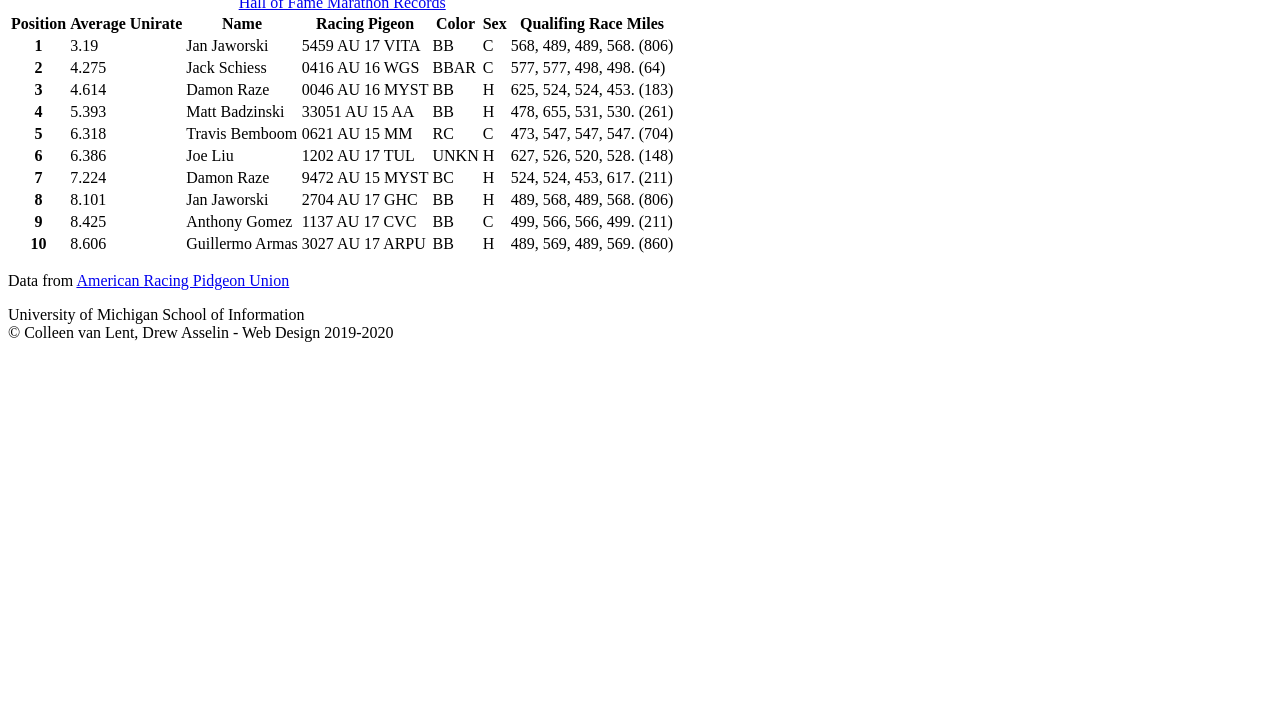
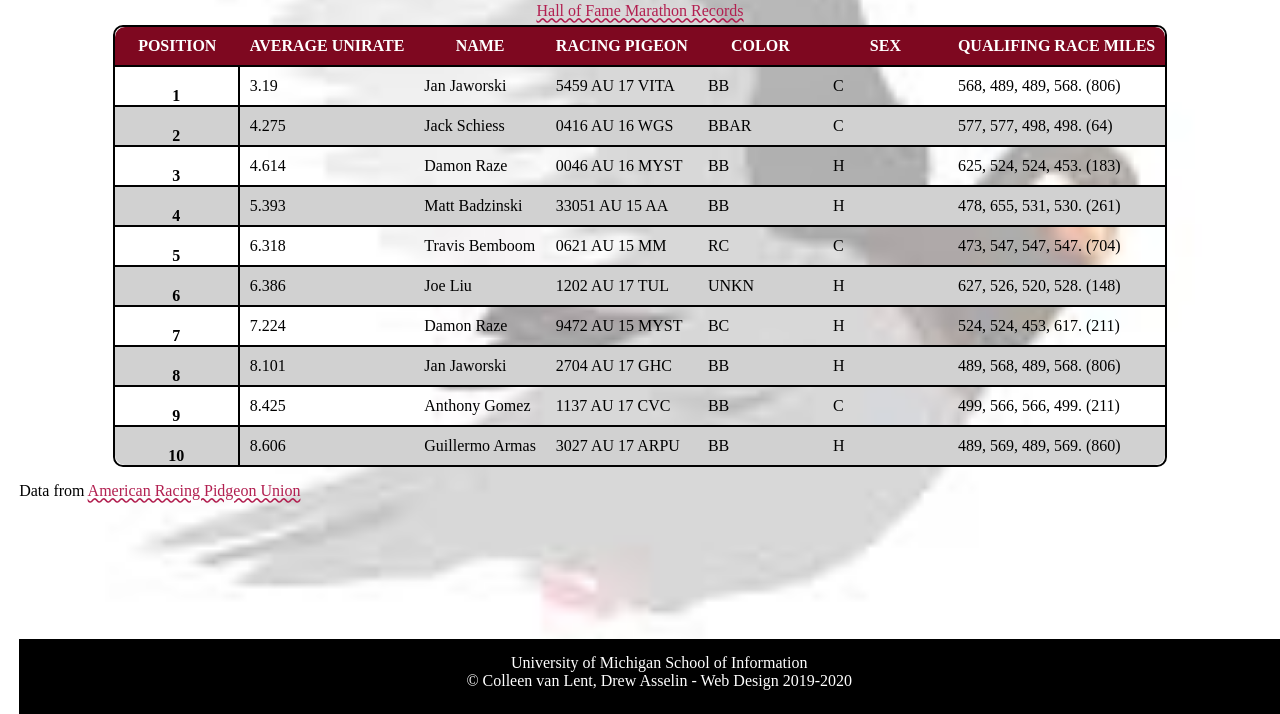
Before and after one commit to chuleichen/homework4-2021, a plain HTML site: page index.html in a window 1280 px wide. Shown: the part 86-800 px from the top of the page. Drawn offline with Linux system fonts and the light colour scheme; a web font is replaced by a local one.

Commit message:
Finish homework

```diff
--- a/css/style.css
+++ b/css/style.css
@@ -32,6 +32,11 @@ body{
   background-position: center;
 
   /*Req 1*/
+  font-family: 'Andika', 'sans-serif';
+  background-image: url("../images/pigeon-background.JPEG");
+  background-repeat: no-repeat;
+  background-position: center;
+  background-color: #DDDDDD;
 }
 
 h1{
@@ -39,49 +44,92 @@ h1{
   font-size: 2em;
 
   /*Req 2*/
+  line-height: 2em;
+  text-align: center;
 }
 
 p{
   /*Req 3*/
+  padding: 15px 0px 0px 0px;
 }
 
 a{
   /*Req 4*/
+  font-size: 16px;
+  color: #B21F50;
+  text-decoration-style: wavy;
 }
 
 /*Req 5*/
 /*Add selector and rule here*/
+*:focus {
+  border-style: dashed;
+  border-width: 3px;
+  border-color: #417243;
+}
 
 
 /*Req 6a*/
 td{
-
+  border-top: 2px solid #000000;
+  padding: 10px;
 }
 
 /*Req 6b*/
 .colhead{
   color: #FFFFFF;
-
+  min-width: 125px;
+  padding: 10px;
+  text-align: center;
+  vertical-align: middle;
+  background-color: #7e0820;
+  text-transform: uppercase;
 }
 /*Req 6c*/
 .rowhead{
-
+  border-top: 2px solid #000000;
+  border-right: 2px solid #000000;
 }
 
 /*Req 6d*/
+tr:nth-child(odd) {
+  background-color: transparent;
+}
+
 /*Req 6e*/
+tr:nth-child(even) {
+  background-color: #D1D1D1;
+}
+
 /*Req 6f*/
-
+tr:hover {
+  background-color: rgba(126, 8, 32, 0.25);
+}
 
 /*Req 7*/
 table{
     border: 2px solid #000000;
+    margin-left: auto;
+    margin-right: auto;
+    border-radius: 10px;
 }
 
-thead tr:first-child th:first-child{}
+thead tr:first-child th:first-child{
+  border-radius: 10px 0 0 0;
+}
 
 /*Add selectors and rules here*/
+thead tr:first-child th:last-child {
+  border-radius: 0 10px 0 0
+}
 
+tbody tr:last-child th:first-child {
+  border-radius: 0 0 0 10px;
+}
+
+tbody tr:last-child td:last-child {
+  border-radius: 0 0 10px 0;
+}
 
 /*Req 8*/
 footer{
@@ -89,4 +137,7 @@ footer{
   background:#000000;
   text-align:center;
   color: #FFFFFF;
+  min-height: 75px;
+  position: fixed;
+  bottom: 0px;
 }
--- a/index.html
+++ b/index.html
@@ -3,7 +3,10 @@
   <head>
     <meta charset="UTF-8">
     <!-- Link the style sheets and Google font -->
-    <link rel="shortcut icon" type="image/png" href="images/pigeon-icon.png"/>
+    <link rel="shortcut icon" type="image/jpg" href="images/Passenger_pigeon_6.jpg"/>
+    <link href='https://fonts.googleapis.com/css?family=Andika' rel='stylesheet'>
+    <link rel="stylesheet" href="css/html5reset.css">
+    <link rel="stylesheet" href="css/style.css">
     <!-- Image by <a href="https://pixabay.com/users/chiplanay-1971251/?utm_source=link-attribution&amp;utm_medium=referral&amp;utm_campaign=image&amp;utm_content=3303111">chiplanay</a> from <a href="https://pixabay.com/?utm_source=link-attribution&amp;utm_medium=referral&amp;utm_campaign=image&amp;utm_content=3303111">Pixabay</a> -->
     <title>AU National Old Bird Hall of Fame Marathon Distance</title>
   </head>
@@ -27,7 +30,9 @@
   * You can do it! (*•̀ᴗ•́*)و
   ******************************************** -->
   <body>
-    <h1>AU National Old Bird Hall of Fame Marathon Distance</h1>
+  <header>
+  <h1>AU National Old Bird Hall of Fame Marathon Distance</h1>
+  </header>
     <main>
       <table>
         <caption><a href = "https://pigeon-ndb.com/results/">Hall of Fame Marathon Records</a></caption>
```
Also changed, not shown: images/Passenger_pigeon_6.jpg (added).
